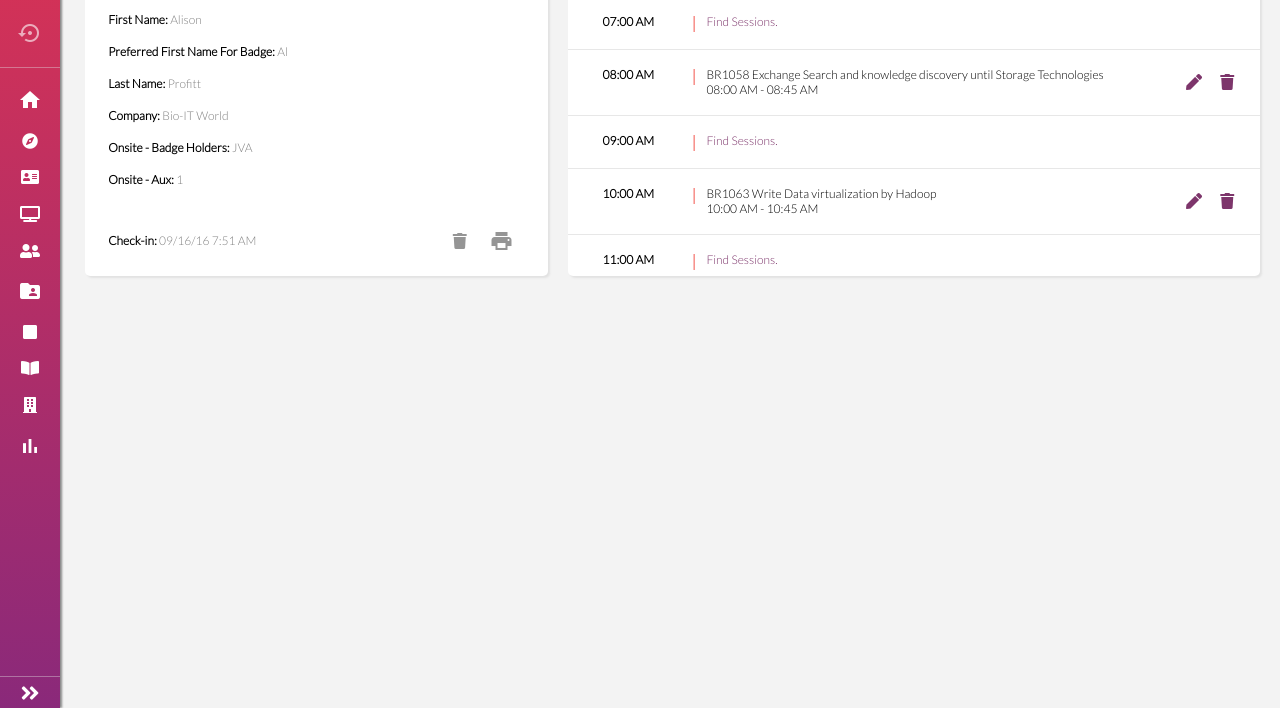
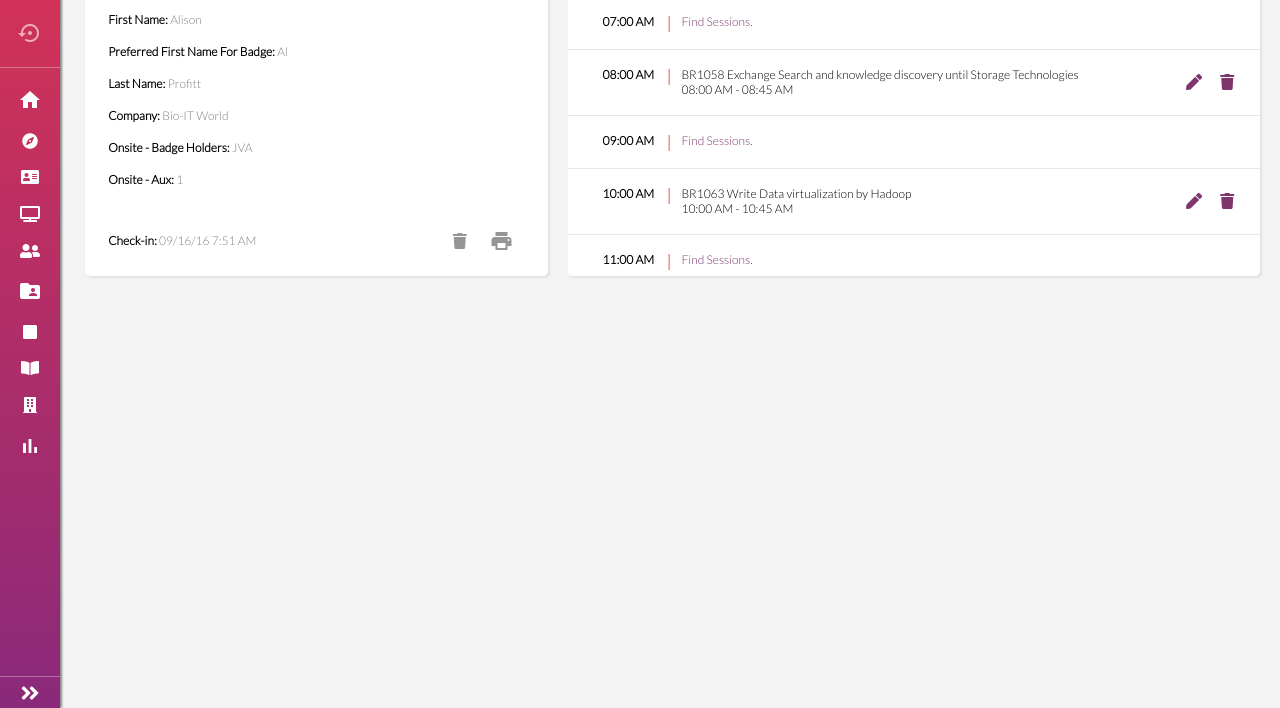
Before and after one commit to crishanks/rainfocus, a plain HTML site: page index.html in a window 1280 px wide. Shown: the part 92-800 px from the top of the page. Drawn offline with Linux system fonts and the light colour scheme.

Commit message:
.row column 2 65px so pike does not change positions

```diff
--- a/sass/style.sass
+++ b/sass/style.sass
@@ -170,7 +170,7 @@ body
     .row
       flex: 1
       display: grid
-      grid-template-columns: 5% 13% 2% 1fr 12%
+      grid-template-columns: 5% 65px 2% 1fr 12%
       grid-row-gap: 5px
       padding-bottom: 2.5%
       .calendar-info
```
Also changed, not shown: sass/style.css.
